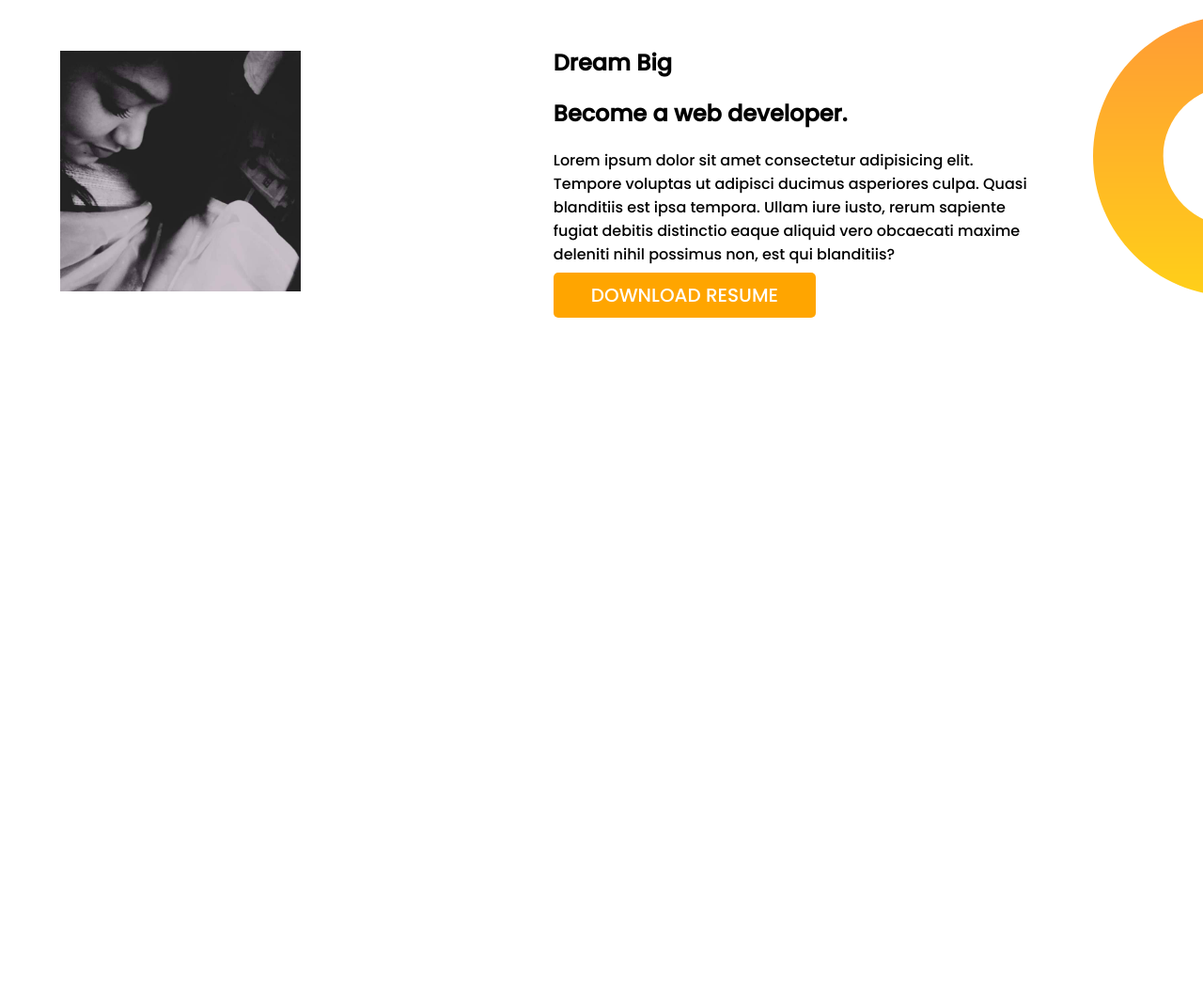
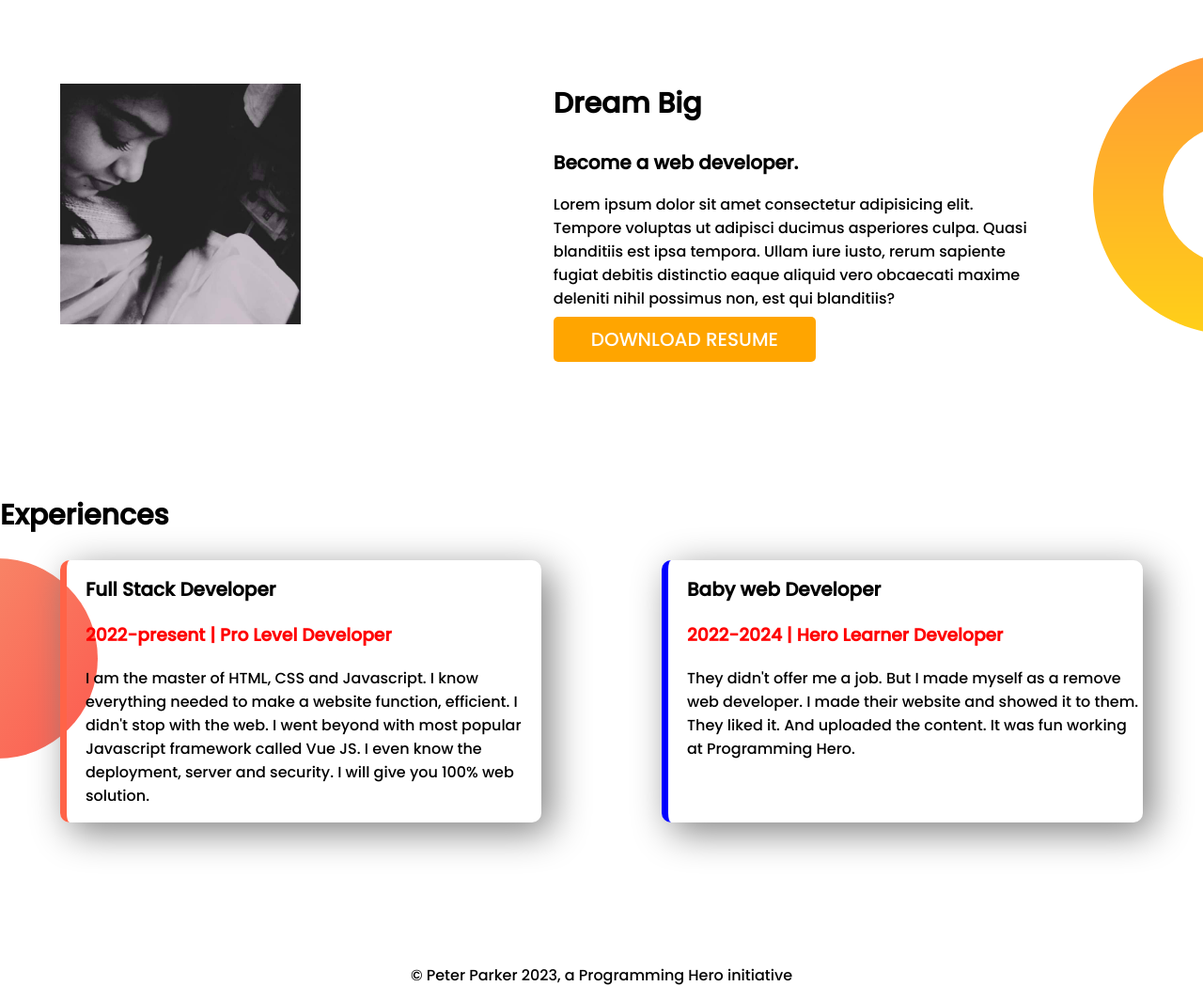
Before and after one commit to hardenberg1971/developer-portfolio, a plain HTML site: page index.html in a window 1280 px wide. Shown: the part 496-1562 px from the top of the page at 94% size. Before the commit the page ends 975 px from the top, so only its background shows below. Drawn offline with Linux system fonts and the light colour scheme.

Commit message:
styled border and added footer

```diff
--- a/index.html
+++ b/index.html
@@ -11,7 +11,7 @@
     <link rel="stylesheet" href="style.css">
 </head>
 <body>
-<section class="top-banner">
+<section class="top-banner flexible-container">
     <div class="half-width">
     <h1>Welcome to</h1>
     <h1> <span class="orange-color"> Alexander Hardenberg</span> website</h1>
@@ -21,7 +21,7 @@
     </div>
 
     <div class="half-width"><img src="show off/272304539_144242874692150_6371890812934381544_n.jpg" alt=""></div></section>
-     <section class="dream-big">
+     <section class="dream-big flexible-container">
         <div class="half-width">
             <img src="show off/272304539_144242874692150_6371890812934381544_n.jpg" alt="">
         </div>
@@ -33,5 +33,25 @@
         </div>
 
      </section>
+     <section class="experience-area">
+        <h1> Experiences</h1>
+        <div class="flexible-container">
+            <div id="full-stack-developer" class="experience-item">
+                <h2>Full Stack Developer</h2>
+                <h3 class="orange-color">2022-present | Pro Level Developer </h3>
+                <p>I am the master of HTML, CSS and Javascript. I know everything needed to make a website function, efficient. I didn't stop with the web. I went beyond with most popular Javascript framework called Vue JS. I even know the deployment, server and security. I will give you 100% web solution.
+
+                </p>
+            </div>
+            <div id="baby-web-developer" class="experience-item">
+                <h2> Baby web Developer</h2>
+                <h3 class="orange-color">2022-2024 | Hero Learner Developer</h3>
+                <p>They didn't offer me a job. But I made myself as a remove web developer. I made their website and showed it to them. They liked it. And uploaded the content. It was fun working at Programming Hero.</p>
+            </div>
+        </div>
+     </section>
 </body>
+<footer>
+    <p>© Peter Parker 2023, a Programming Hero initiative</p>
+</footer>
 </html>
--- a/style.css
+++ b/style.css
@@ -5,7 +5,7 @@ body{
 .orange-color{
     color:red;
 }
-section{
+.flexible-container{
     display: flex;
     margin-bottom: 150px;
 }
@@ -40,3 +40,30 @@ section{
     background-repeat: no-repeat;
     background-position: right;
 }
+
+.experience-item{
+    width: 40%;
+    margin-left: 5%;
+    margin-right: 5%;
+    padding-left: 20px;
+    border-radius: 10px;
+    box-shadow: 10px 10px 40px gray;
+    border-left: 7px solid blue;
+}
+.experience-area{
+    background-image: url(images/exp-bg.png);
+    background-repeat: no-repeat;
+    background-position: left;
+}
+#full-stack-developer{
+    border-left: 7px solid tomato;
+}
+h1{
+    font-size: 30px;
+}
+h2{
+    font-size: 20px;
+}
+footer p{
+    text-align: center;
+}
```
